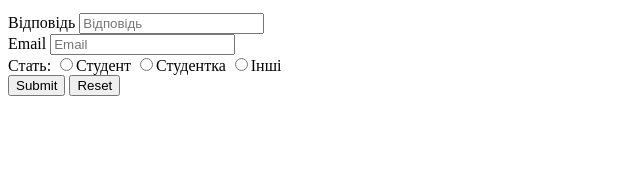
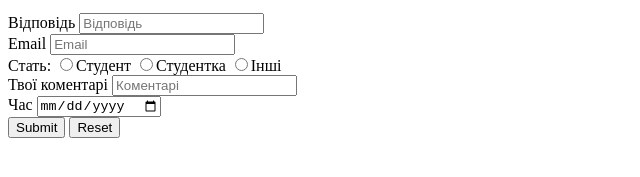
Before and after one commit to tvasiua/515-html, a plain HTML site: page form.html in a window 1280 px wide. Shown: the part 163-340 px from the top of the page, without its empty margins (0-640 px from the left). Drawn offline with Linux system fonts and the light colour scheme.

Commit message:
Update form.html

```diff
--- a/form.html
+++ b/form.html
@@ -40,6 +40,14 @@
 			<label>
             <input type="radio" name="Стать" value="Інші">Інші
             </label>
+            <br>
+            <label>Твої коментарі
+            <input type="text" name="твої коментарі" placeholder="Коментарі">
+            </label>
+            <br>
+            <label>Час
+            <input type="date" name="час">
+            </label>
 			<br>
 			<input type="submit">
 			<input type="reset">
```
